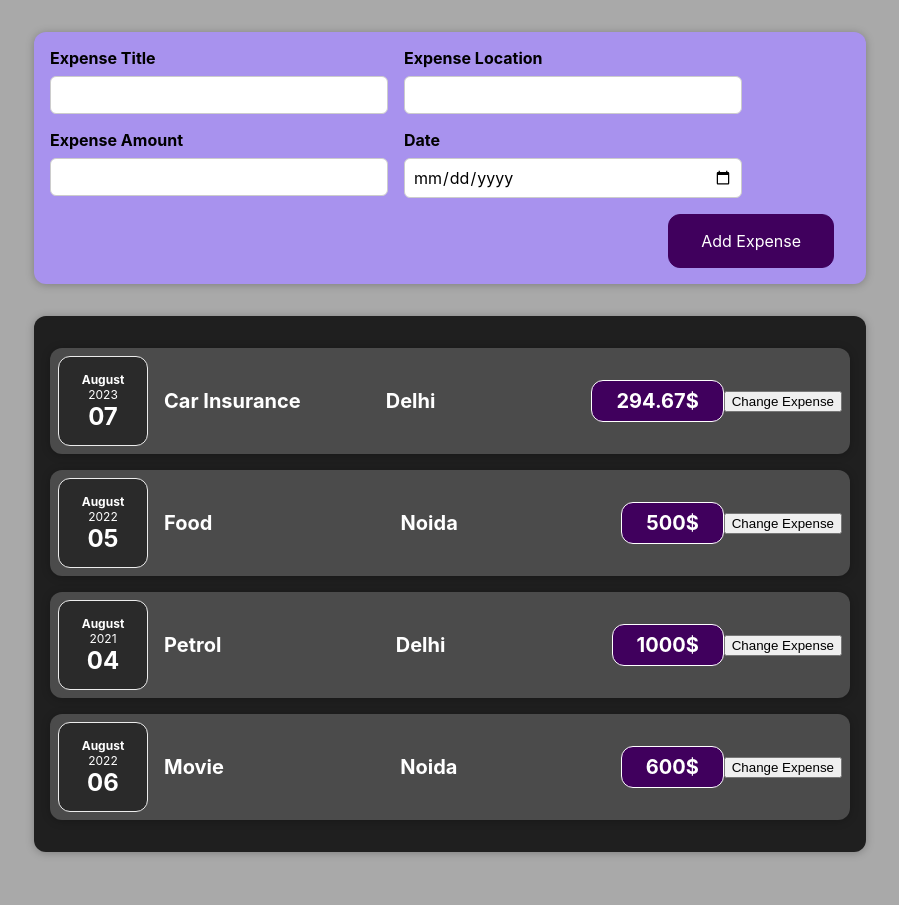
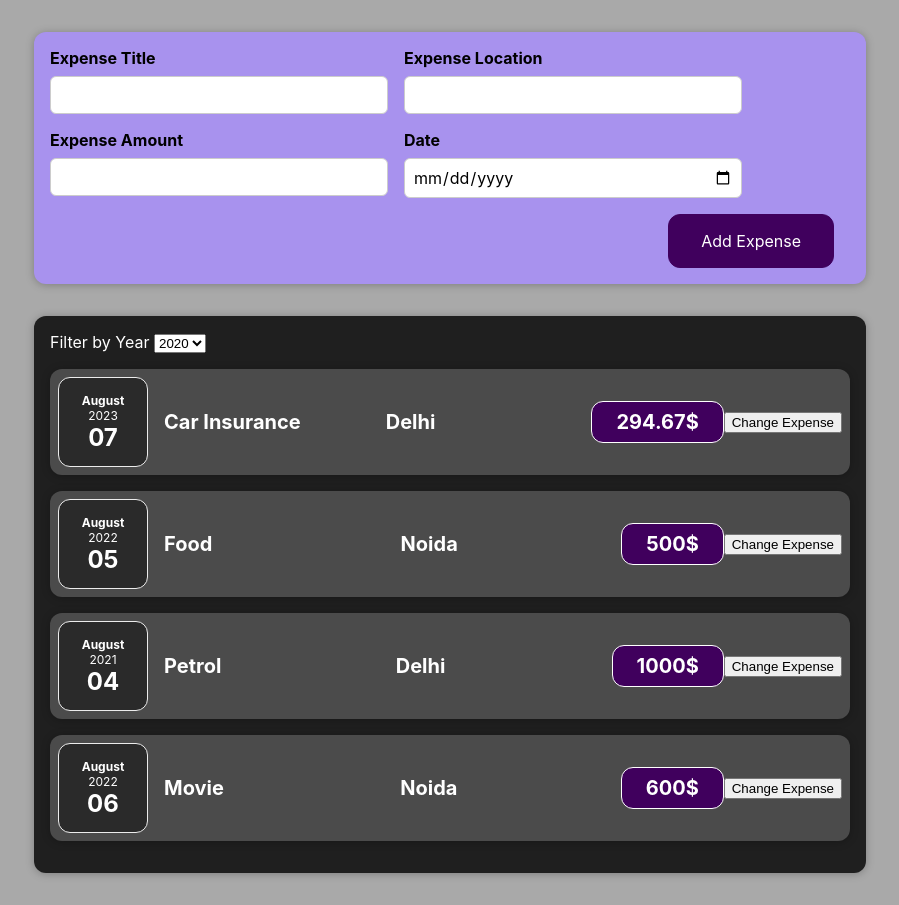
Before and after one commit to roshani2022/AdvanceReact, a React (Create React App) app: page / in a window 1280 px wide. Shown: the whole page, without its empty margins (190-1089 px from the left). Before the commit the page ends 884 px from the top, so only its background shows below. Built offline with nearby package versions, Linux system fonts and the light colour scheme.

Commit message:
advancedReactTask9

```diff
--- a/src/components/expenses/Expense.js
+++ b/src/components/expenses/Expense.js
@@ -1,10 +1,20 @@
-import React from "react";
+import React, { useState } from "react";
 import ExpenseItem from "./ExpenseItem";
 import "./Expense.css";
 import Card from "../UI/Card";
+import ExpenseFilter from "./ExpenseFilter";
+
 const Expense = (props) => {
+  const [filteredYear, setFilteredYear] = useState("2020");
+
+  const filterChangeHandler = (selectedYear) => {
+    setFilteredYear(selectedYear);
+  };
+
   return (
+   < div>
     <Card className="expenses">
+      <ExpenseFilter selected={filteredYear} onChangeFilter={filterChangeHandler}></ExpenseFilter>
       {props.items.map((item) => (
         <ExpenseItem
           id={item.id}
@@ -15,6 +25,7 @@
         />
       ))}
     </Card>
+    </div>
   );
 };
 export default Expense;
--- /dev/null
+++ b/src/components/expenses/ExpenseFilter.css
@@ -0,0 +1,26 @@
+.expenses-filter {
+    color: rgb(255, 255, 255);
+    padding: 0 1rem
+  }
+
+  .expenses-filter__control {
+    display: flex;
+    width: 100%;
+    align-items: center;
+    justify-content: space-between;
+    margin: 1rem 0;
+  }
+
+  .expenses-filter label {
+    font-weight: bold;
+    margin-bottom: 0.5rem;
+    color: white;
+
+  }
+
+  .expenses-filter select {
+    font: inherit;
+    padding: 0.5rem 3rem;
+    font-weight: bold;
+    border-radius: 6px;
+  }
--- /dev/null
+++ b/src/components/expenses/ExpenseFilter.js
@@ -0,0 +1,25 @@
+import React from "react";
+import "./Expense.css";
+//import Card from "../UI/Card";
+
+const ExpenseFilter = (props) => {
+  const dropdownChangeHandler = (event) => {
+    props.onChangeFilter(event.target.value);
+  };
+
+  return (
+    <div className="expenses-filter">
+      <div className="expenses-filter__control">
+        <label style={{color:'white'}}> Filter by Year </label>
+        <select value={props.selected} onChange={dropdownChangeHandler}>
+          <option value="2022"> 2022</option>
+          <option value="2021"> 2021</option>
+          <option value="2020"> 2020</option>
+          <option value="2019"> 2019</option>
+        </select>
+      </div>
+    </div>
+  );
+};
+
+export default ExpenseFilter;
```
